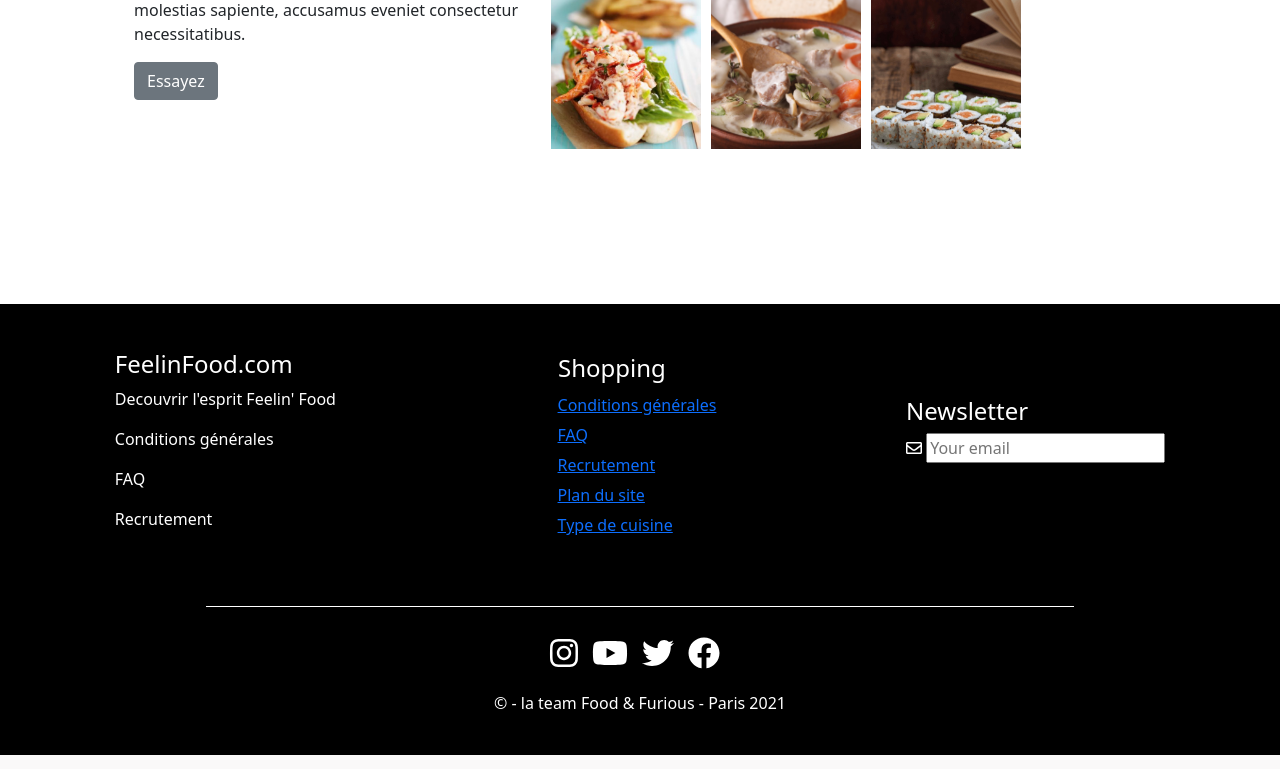
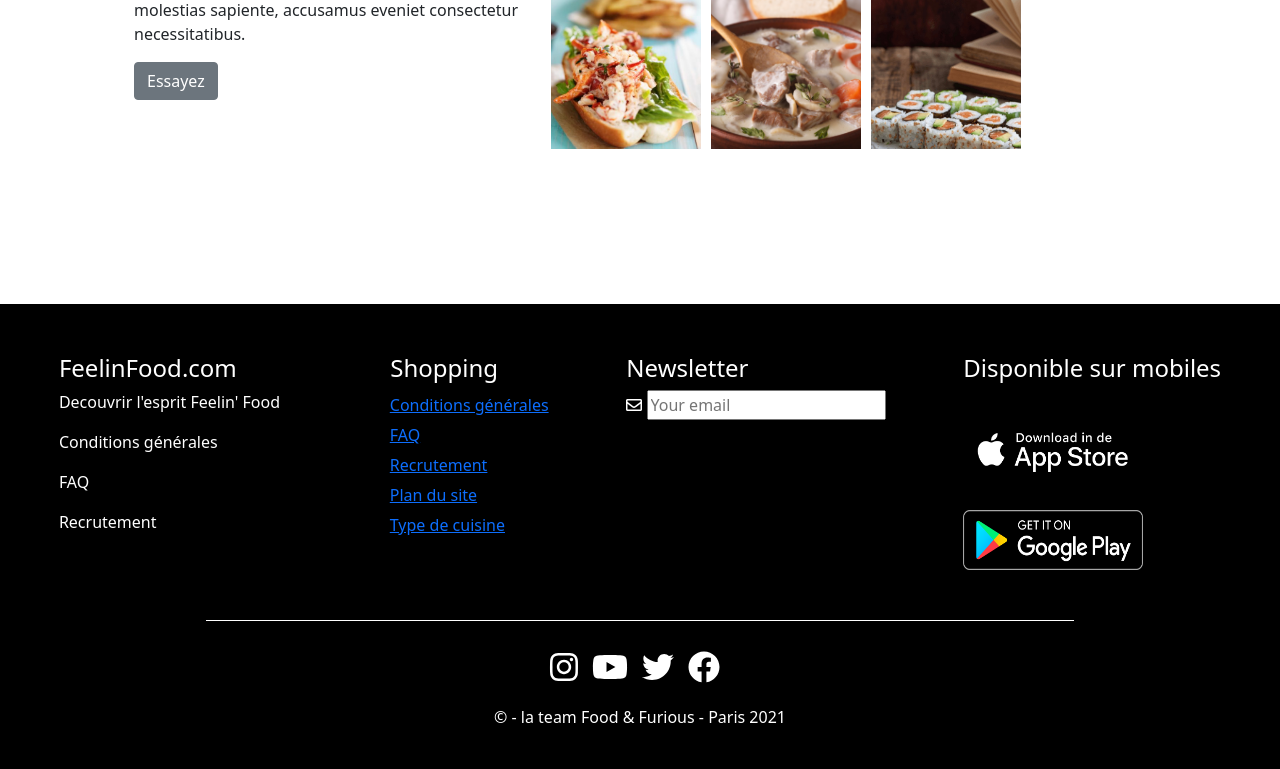
Before and after one commit to YPariset/Projet_Food_Tech, a PHP site: page / in a window 1280 px wide. Shown: the part 2181-2950 px from the top of the page. Run offline with PHP 8.4, Linux system fonts and the light colour scheme.

Commit message:
Insertion logos mobiles

```diff
--- a/_assets/style/footer.css
+++ b/_assets/style/footer.css
@@ -7,14 +7,14 @@ footer {
 }
 
 .f-1 {
-    padding-top: 37px;
+    padding-top: 50px;
 }
 
 .flex-footer {
     display: flex;
     flex-direction: row;
     justify-content: space-around;
-    align-items: center;
+    align-items: flex-start;
 }
 
 #shopping2 h4 {
@@ -73,3 +73,14 @@ footer {
 .follow4:hover {
     color: #0554b5;
 }
+.apple, .google{
+    max-width: 100%;
+    margin-top: 30px;
+}
+#newsletter h4{
+    padding-top: 50px;
+}
+
+.telechargez h4{
+    padding-top: 50px;
+}
--- a/_assets/style/header.css
+++ b/_assets/style/header.css
@@ -73,7 +73,7 @@ li {
     border: none;
     border-top: 1px solid lightgrey;
     background-color: transparent;
-    /*display: none;*/
+    display: none;
 }
 
 .geolocalisation:focus {
--- a/_includes/footer.php
+++ b/_includes/footer.php
@@ -24,9 +24,16 @@
         <div id="newsletter">
             <h4>Newsletter</h4>
             <buttom type="submit" name="validMail"><i class="far fa-envelope"></i></button>
-            <input type="email" name="mail" placeholder="Your email">
+            <input id="newsletter" type="email" name="mail" placeholder="Your email">
+
+        </div>
+        <div class="telechargez">
+            <h4>Disponible sur mobiles</h4>
+        <span><img class="apple" src="./_assets/image/Apple.png" alt="logoApple" width="180" height="60"></span><br>
+        <span><img class="google" src="./_assets/image/google.png" alt="logoGoogle" width="180" height="60"></span>
         </div>
     </div>
+
     <div class="reseaux-sociaux">
          <span><i class="fab fa-instagram follow1 follow fa-2x"></i></span>
          <span><i class="fab fa-youtube follow2 follow fa-2x"></i></span>
--- a/_includes/header.php
+++ b/_includes/header.php
@@ -4,7 +4,7 @@
  <!--<img src="./_assets/image/img.jpeg" alt="food" /> -->
    <div id="logo-bouton">
       <div>
-         <span><a href=""><img src="./_assets/image/logoOK.png" width="150" height="150" alt="logo feeling food"></a></span>
+         <span><a href=""><img src="./_assets/image/Logo_blanc.png" width="150" height="150" alt="logo feeling food"></a></span>
       </div>
       <div>
          <ul class="block-bouton">
@@ -20,11 +20,22 @@
    </div>
       <div class="location-search">
 
-         <input class="adress-input" name="adress-input" type="text" placeholder="indiquez votre adresse">
+         <input id="adress-input" class="adress-input" name="adress-input" type="text" placeholder="indiquez votre adresse">
          <button class="submit-button" name="submit-button" type="submit"><span class="arrow"><i class="fas fa-arrow-right"></i></span></button>
-         <button class="geolocalisation" name="geolocalisation" type="submit"><span><i class="fas fa-location-arrow"></i></span> Trouver ma position</button>
+         <button id="geolocalisation" class="geolocalisation" name="geolocalisation" type="submit"><span><i class="fas fa-location-arrow"></i></span> Trouver ma position</button>
       </div>
+
    </div>
+   <script>window.addEventListener("load",function(e){
+            var input= document.getElementById("adress-input");
+            var local= document.getElementById("geolocalisation");
+            input.addEventListener("click",function(e){
+               local.style.display="block"
+            });
+         });
+
+      </script>
+
 
 
  </header>
--- a/_includes/header2.php
+++ b/_includes/header2.php
@@ -1,7 +1,7 @@
 <header>
 <div id="header2">
       <div>
-         <span><a href=""><img src="./_assets/image/logoOK.png" width="60" height="60" alt="logo feeling food"></a></span>
+         <span><a href=""><img src="./_assets/image/Logo_gris.png" width="60" height="60" alt="logo feeling food"></a></span>
       </div>
       <div class="location-search2">
          <button class="geolocalisation2" name="geolocalisation" type="submit"><span class="iconLoc"><i class="fas fa-location-arrow"></i></span></button>
```
Also changed, not shown: _assets/image/Apple.png (added), _assets/image/Logo_blanc.png (added), _assets/image/Logo_gris.png (added), _assets/image/google.png (added).
